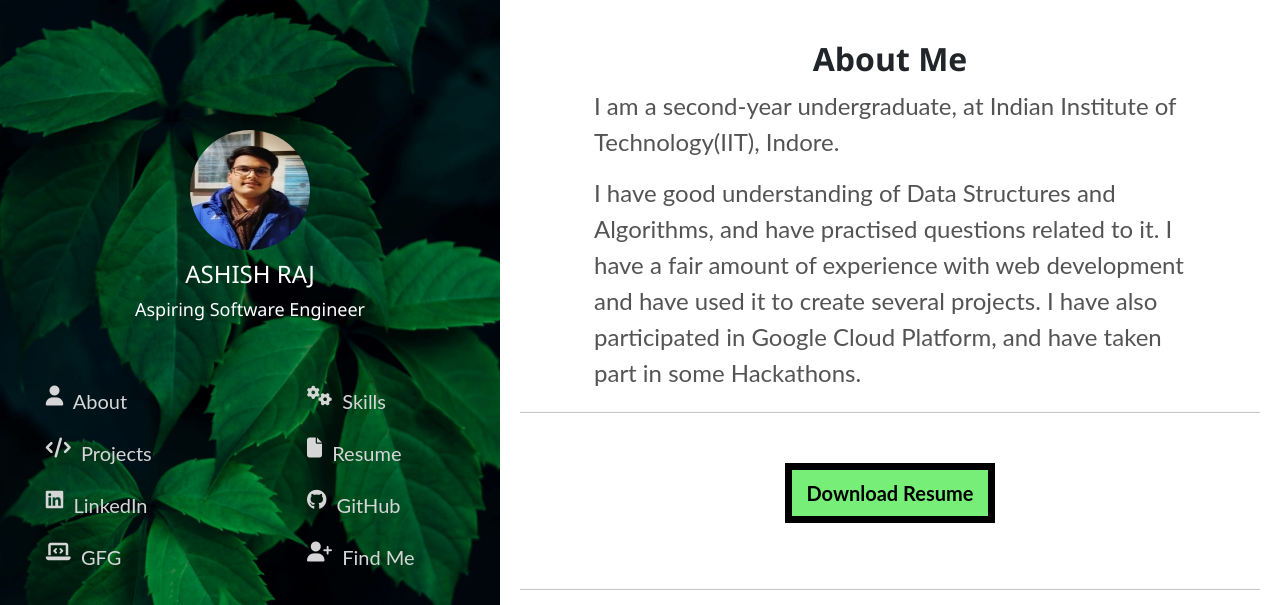
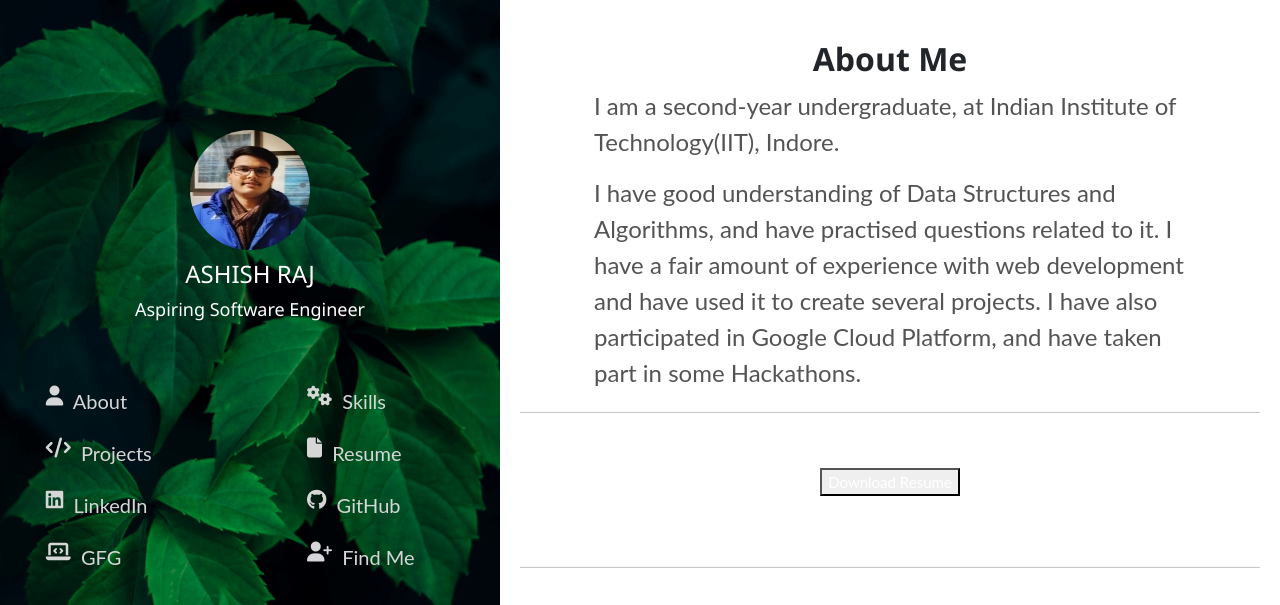
Before and after one commit to AshishRajIITI/Portfolio, a plain HTML site: page index.html in a window 1280 px wide. Shown: the top 605 px of the page. Drawn offline with nearby package versions, Linux system fonts and the light colour scheme.

Commit message:
Update index.css

```diff
--- a/index.css
+++ b/index.css
@@ -91,37 +91,6 @@ a:hover {
 .aboutMe {
   width: 80%;
   margin: auto;
-}
-.resumeLink .noselect {
-	-webkit-touch-callout: none;
-	-webkit-user-select: none;
-	-khtml-user-select: none;
-	-moz-user-select: none;
-	-ms-user-select: none;
-	user-select: none;
-	-webkit-tap-highlight-color: transparent;
-}
-
-.resumeLink button {
-	width: 200px;
-	height: 50px;
-	cursor: pointer;
-	font-size: 20px;
-	font-weight: bold;
-	color: black;
-	background: rgb(119, 238, 119);
-	border: 2px solid black;
-	box-shadow: 5px 5px 0 black, -5px -5px 0 black, -5px 5px 0 black,
-		5px -5px 0 black;
-	transition: 500ms ease-in-out;
-}
-
-.resumeLink button:hover {
-	box-shadow: 20px 5px 0 black, -20px -5px 0 black;
-}
-
-.resumeLink button:focus {
-	outline: none;
 }
 .eachCard {
   box-shadow: 0 6px 10px 2px rgba(0, 0, 0, 0.4);
```
